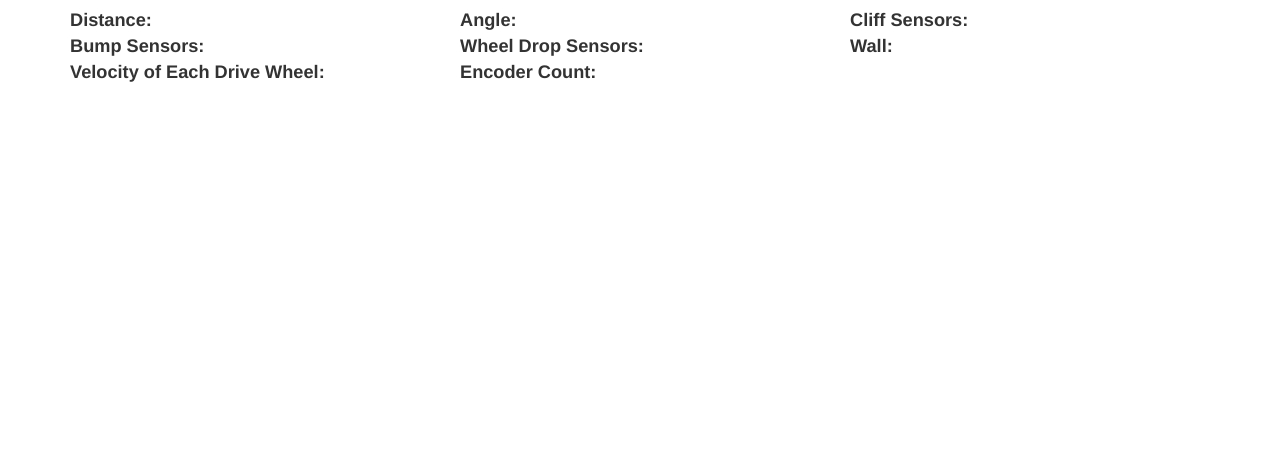
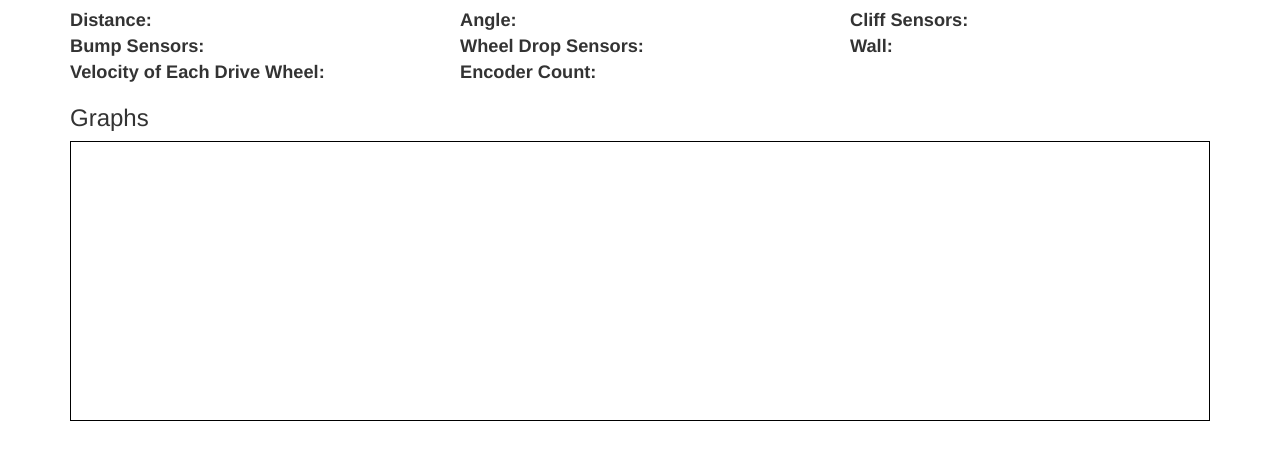
Before and after one commit to nathanmsmith/Yet-Another-Roomba, a website: page index.html in a window 1280 px wide. Shown: the part 131-590 px from the top of the page. Drawn offline with nearby package versions, Linux system fonts and the light colour scheme; no server answers.

Commit message:
Add a canvas

```diff
--- a/index.html
+++ b/index.html
@@ -42,6 +42,8 @@
             <span class="data-attribute-label">Encoder Count: </span><span class="encoderCount data-attribute-value"></span>
           </div>
         </div>
+        <h3>Graphs</h3>
+        <canvas id="map" class="col-xs-12"></canvas>
     </div>
 
     <script src="https://cdnjs.cloudflare.com/ajax/libs/socket.io/1.7.3/socket.io.js" integrity="sha256-lDaoGuONbVHFEV6ZW3GowBu4ECOTjDE14hleNVBvDW8=" crossorigin="anonymous"></script>
--- a/public/css/app.css
+++ b/public/css/app.css
@@ -23,3 +23,8 @@ h1 {
 .container {
   position: relative;
 }
+
+#map {
+  border:1px solid #000000;
+  height: 20em;
+}
```
